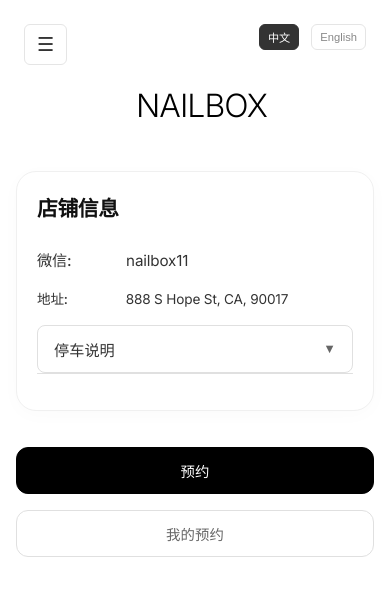
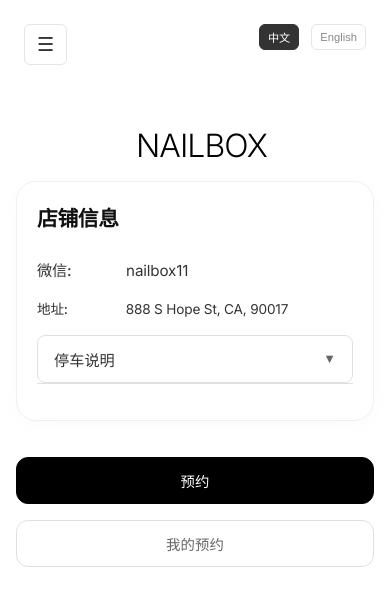
Before and after one commit to yzhou183/nailbox, a plain HTML site: page index.html in a window 390 px wide. Drawn offline with Linux system fonts and the light colour scheme.

Commit message:
Add files via upload

```diff
--- a/styles.css
+++ b/styles.css
@@ -143,7 +143,7 @@
     text-align: center;
     margin-bottom: 0;
     position: relative;
-    padding: 35px 0 0 0;
+    padding: 80px 0 0 0;
 }
 
 header h1 {
@@ -974,8 +974,8 @@
     }
 
     header {
-        padding: 16px 0;
-        margin-bottom: 40px;
+        padding: 90px 0 0 0;
+        margin-bottom: 0;
     }
 
     header h1 {
@@ -1052,7 +1052,7 @@
     }
 
     header {
-        padding: 60px 0 0 0;
+        padding: 100px 0 0 0;
     }
 
     header h1 {
```
